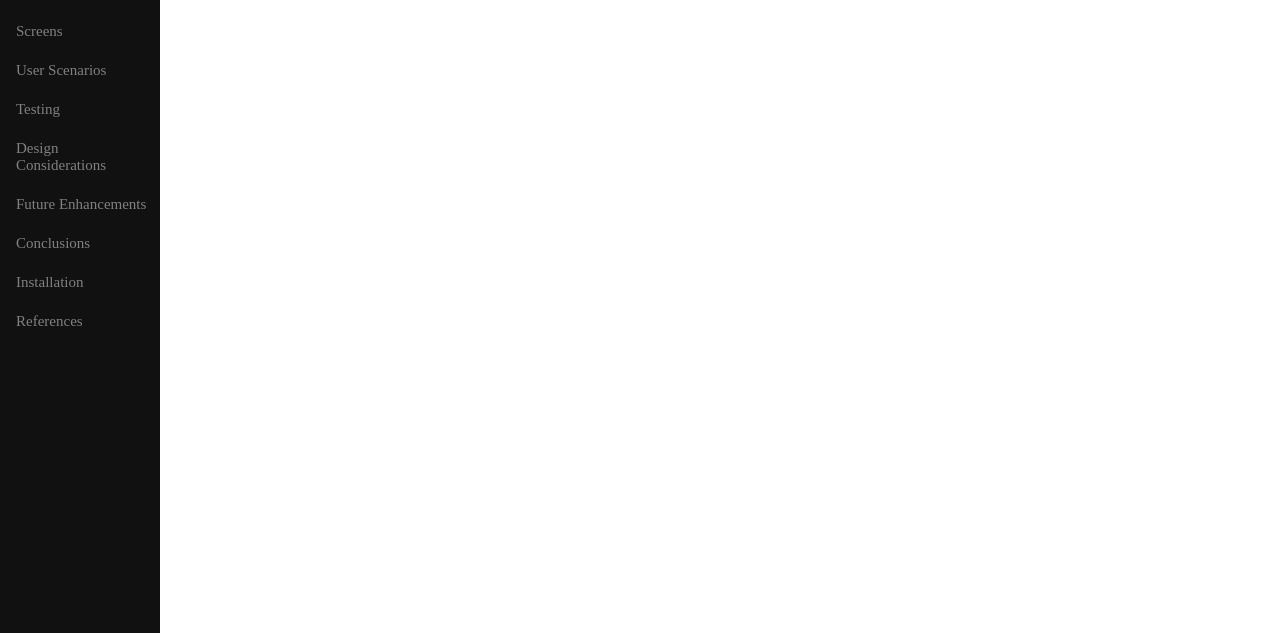
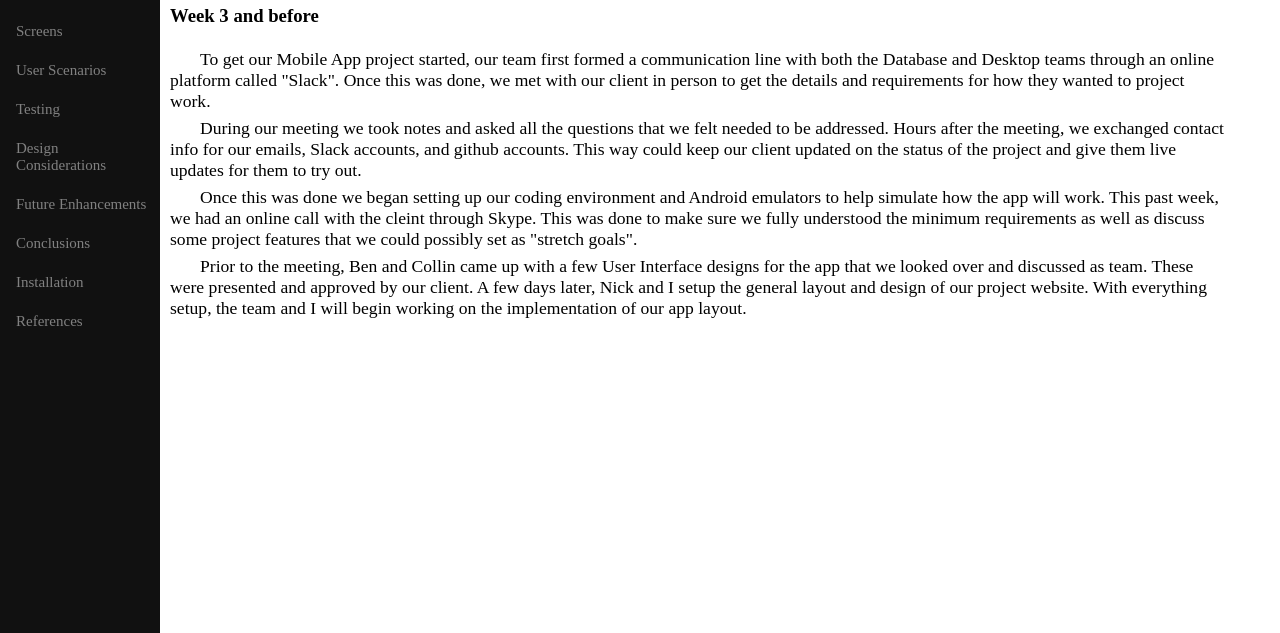
Before and after one commit to maco248/cs499s18p08.github.io, a plain HTML site: page malikupdates.html in a window 1280 px wide. Shown: the part 169-802 px from the top of the page. Drawn offline with Linux system fonts and the light colour scheme.

Commit message:
updated Malik Weekly Update page

```diff
--- a/malikupdates.html
+++ b/malikupdates.html
@@ -2,6 +2,7 @@
 <head>
 	<title> Malik's Updates </title>
 <link rel="stylesheet" href="styles.css">
+
 </head>
 
 <body class="content">
@@ -26,5 +27,21 @@
 <a href="references.html"> References </a>
 </div>
 	<h1> Malik's Updates </h1>
+	<h3> Week 3 and before </h3>
+
+	<p> To get our Mobile App project started, our team first formed a communication line with both the Database and Desktop teams through an online
+		platform called "Slack". Once this was done, we met with our client in person to get the details and requirements for how
+		they wanted to project work.</p>
+		<p>During our meeting we took notes and asked all the questions that we felt needed to be addressed.
+		Hours after the meeting, we exchanged contact info for our emails, Slack accounts, and github accounts. This way could keep our
+		client updated on the status of the project and give them live updates for them to try out.</p>
+
+		<p>Once this was done we began setting up our coding environment and Android emulators to help simulate how the app will work.
+		This past week, we had an online call with the cleint through Skype. This was done to make sure we fully understood the minimum
+		requirements as well as discuss some project features that we could possibly set as "stretch goals". </p>
+		<p>Prior to the meeting, Ben and
+		Collin came up with a few User Interface designs for the app that we looked over and discussed as team. These were presented and approved
+		by our client. A few days later, Nick and I setup the general layout and design of our project website. With everything setup, the team
+		and I will begin working on the implementation of our app layout. </p>
 </body>
 </html>
--- a/styles.css
+++ b/styles.css
@@ -16,6 +16,16 @@
 h2 {
 	margin-left:-10px;
 }
+
+.content p{
+	float:left;
+	width:60em;
+	text-indent: 30px;
+	margin: 3px 0;
+		font-family: "Times New Roman", Times, serif;
+		font-size: 1.1em;
+	}
+
 
 
 .sidenav {
```
Also changed, not shown: index.html (+1 -1 lines).
